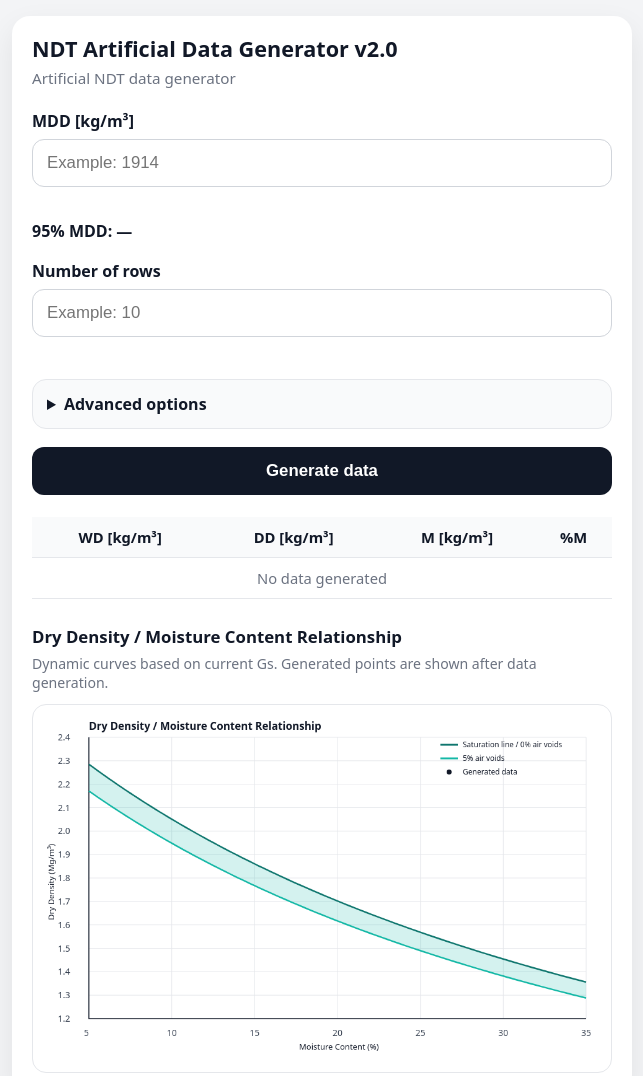
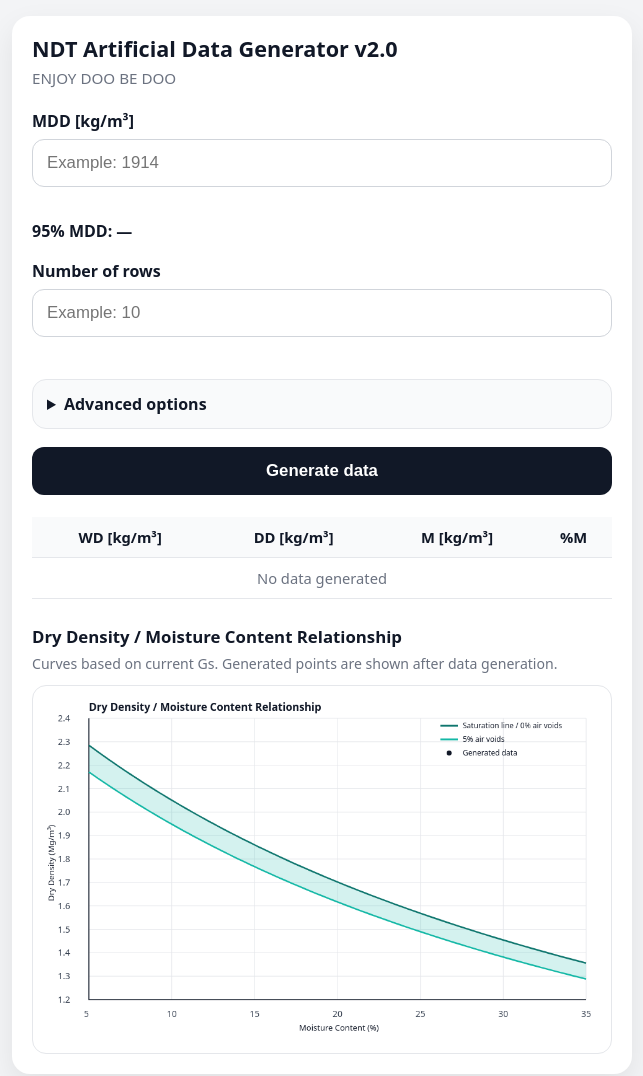
Before and after one commit to chepo-pixel/ndt, a plain HTML site: page index.html in a window 1280 px wide. Shown: the top 1076 px of the page, without its empty margins (318-961 px from the left). Drawn offline with Linux system fonts and the light colour scheme.

Commit message:
Update index.html

```diff
--- a/index.html
+++ b/index.html
@@ -12,7 +12,7 @@
   <main class="app">
     <section class="card">
       <h1>NDT Artificial Data Generator v2.0</h1>
-      <p class="subtitle">Artificial NDT data generator</p>
+      <p class="subtitle">ENJOY DOO BE DOO</p>
 
       <div class="form-group">
         <label for="mdd">MDD [kg/m³]</label>
@@ -68,7 +68,7 @@
 
       <section class="chart-section">
         <h2>Dry Density / Moisture Content Relationship</h2>
-        <p class="chart-note">Dynamic curves based on current Gs. Generated points are shown after data generation.</p>
+        <p class="chart-note">Curves based on current Gs. Generated points are shown after data generation.</p>
         <div class="chart-wrap">
           <canvas id="relationshipChart" width="900" height="560"></canvas>
         </div>
```
